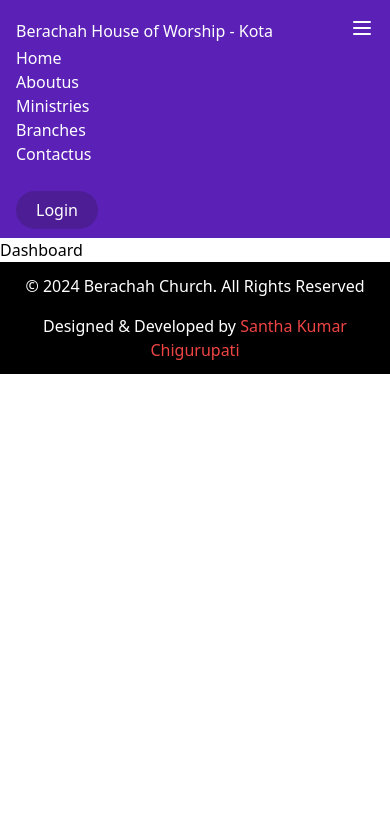
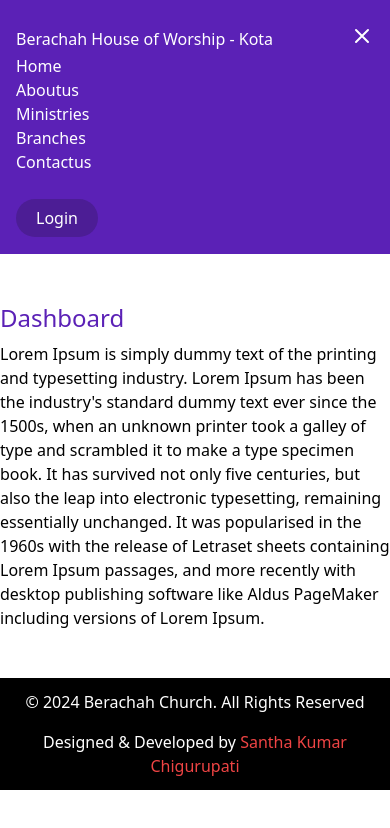
Before and after one commit to itsjohnuser/berachah-house-of-worship, a React (Create React App) app: page /dashboard in a window 390 px wide. Both pictures are taken after a click on the button 362 px from the left and 28 px from the top of the page. Shown: the top 828 px of the page. Built offline with nearby package versions, Linux system fonts and the light colour scheme.

Commit message:
worked on toggle menu & close menu with responsive design

```diff
--- a/src/components/Aboutus.js
+++ b/src/components/Aboutus.js
@@ -1,7 +1,50 @@
 import React from "react";
 
 const Aboutus = () => {
-  return <div>Aboutus</div>;
+  return (
+    <>
+      {/* <div className="breadcrumb bg-violet-600 text-white">
+        <div className="w-full md:w-[1024px] mx-auto">
+          <div className="py-2 px-4 md:px-0">
+            <nav aria-label="Breadcrumb" className="flex">
+              <ol className="flex items-center">
+                <li>
+                  <div>
+                    <a href="#" className="flex items-center gap-4">
+                      <svg xmlns="http://www.w3.org/2000/svg" viewBox="0 0 20 20" fill="currentColor" aria-hidden="true" data-slot="icon" className="ol st vj w-4 h-4">
+                        <path fillRule="evenodd" d="M9.293 2.293a1 1 0 0 1 1.414 0l7 7A1 1 0 0 1 17 11h-1v6a1 1 0 0 1-1 1h-2a1 1 0 0 1-1-1v-3a1 1 0 0 0-1-1H9a1 1 0 0 0-1 1v3a1 1 0 0 1-1 1H5a1 1 0 0 1-1-1v-6H3a1 1 0 0 1-.707-1.707l7-7Z" clipRule="evenodd"></path>
+                      </svg>
+                      <span className="">Home</span>
+                    </a>
+                  </div>
+                </li>
+                <li>
+                  <div className="flex items-center gap-4">
+                    <svg xmlns="http://www.w3.org/2000/svg" viewBox="0 0 20 20" fill="currentColor" aria-hidden="true" data-slot="icon" className="ol st vj azc w-4 h-4">
+                      <path fillRule="evenodd" d="M8.22 5.22a.75.75 0 0 1 1.06 0l4.25 4.25a.75.75 0 0 1 0 1.06l-4.25 4.25a.75.75 0 0 1-1.06-1.06L11.94 10 8.22 6.28a.75.75 0 0 1 0-1.06Z" clipRule="evenodd"></path>
+                    </svg>
+                    <a href="#" className="">Projects</a>
+                  </div>
+                </li>
+                <li>
+                  <div className="flex items-center gap-4">
+                    <svg xmlns="http://www.w3.org/2000/svg" viewBox="0 0 20 20" fill="currentColor" aria-hidden="true" data-slot="icon" className="ol st vj azc w-4 h-4">
+                      <path fillRule="evenodd" d="M8.22 5.22a.75.75 0 0 1 1.06 0l4.25 4.25a.75.75 0 0 1 0 1.06l-4.25 4.25a.75.75 0 0 1-1.06-1.06L11.94 10 8.22 6.28a.75.75 0 0 1 0-1.06Z" clipRule="evenodd"></path>
+                      </svg>
+                      <a href="#" aria-current="page" className="">Project Nero</a>
+                    </div>
+                  </li>
+                </ol>
+              </nav>
+          </div>
+        </div>
+      </div> */}
+      <div className="w-full md:w-[1024px] mx-auto my-5 md:my-12 p-5 md:p-0">
+        <h1 className="text-2xl text-violet-800 mb-2">About Us</h1>
+        <p>Lorem Ipsum is simply dummy text of the printing and typesetting industry. Lorem Ipsum has been the industry's standard dummy text ever since the 1500s, when an unknown printer took a galley of type and scrambled it to make a type specimen book. It has survived not only five centuries, but also the leap into electronic typesetting, remaining essentially unchanged. It was popularised in the 1960s with the release of Letraset sheets containing Lorem Ipsum passages, and more recently with desktop publishing software like Aldus PageMaker including versions of Lorem Ipsum.</p>
+      </div>
+    </>
+  );
 };
 
 export default Aboutus;
--- a/src/components/Branches.js
+++ b/src/components/Branches.js
@@ -1,7 +1,12 @@
 import React from "react";
 
 const Branches = () => {
-  return <div>Branches</div>;
+  return (
+    <div className="w-full md:w-[1024px] mx-auto my-5 md:my-12 p-5 md:p-0">
+        <h1 className="text-2xl text-violet-800 mb-2">Branches</h1>
+        <p>Lorem Ipsum is simply dummy text of the printing and typesetting industry. Lorem Ipsum has been the industry's standard dummy text ever since the 1500s, when an unknown printer took a galley of type and scrambled it to make a type specimen book. It has survived not only five centuries, but also the leap into electronic typesetting, remaining essentially unchanged. It was popularised in the 1960s with the release of Letraset sheets containing Lorem Ipsum passages, and more recently with desktop publishing software like Aldus PageMaker including versions of Lorem Ipsum.</p>
+      </div>
+  );
 };
 
 export default Branches;
--- a/src/components/Contactus.js
+++ b/src/components/Contactus.js
@@ -1,7 +1,12 @@
 import React from "react";
 
 const Contactus = () => {
-  return <div>Contactus</div>;
+  return (
+    <div className="w-full md:w-[1024px] mx-auto my-5 md:my-12 p-5 md:p-0">
+        <h1 className="text-2xl text-violet-800 mb-2">Contactus</h1>
+        <p>Lorem Ipsum is simply dummy text of the printing and typesetting industry. Lorem Ipsum has been the industry's standard dummy text ever since the 1500s, when an unknown printer took a galley of type and scrambled it to make a type specimen book. It has survived not only five centuries, but also the leap into electronic typesetting, remaining essentially unchanged. It was popularised in the 1960s with the release of Letraset sheets containing Lorem Ipsum passages, and more recently with desktop publishing software like Aldus PageMaker including versions of Lorem Ipsum.</p>
+      </div>
+  );
 };
 
 export default Contactus;
--- a/src/components/Dashboard.js
+++ b/src/components/Dashboard.js
@@ -1,7 +1,12 @@
 import React from "react";
 
 const Dashboard = () => {
-  return <div>Dashboard</div>;
+  return (
+    <div className="w-full md:w-[1024px] mx-auto my-12">
+        <h1 className="text-2xl text-violet-800 mb-2">Dashboard</h1>
+        <p>Lorem Ipsum is simply dummy text of the printing and typesetting industry. Lorem Ipsum has been the industry's standard dummy text ever since the 1500s, when an unknown printer took a galley of type and scrambled it to make a type specimen book. It has survived not only five centuries, but also the leap into electronic typesetting, remaining essentially unchanged. It was popularised in the 1960s with the release of Letraset sheets containing Lorem Ipsum passages, and more recently with desktop publishing software like Aldus PageMaker including versions of Lorem Ipsum.</p>
+      </div>
+  );
 };
 
 export default Dashboard;
--- a/src/components/Header.js
+++ b/src/components/Header.js
@@ -44,7 +44,7 @@
 
   return (
     <>
-      <header className="bg-violet-800 text-white p-4">
+      <header className="bg-violet-800 text-white p-4 py-6">
         <div className="w-full md:w-[1024px] mx-auto">
           <nav className="">
             <div className="flex justify-between items-center gap-10 ">
@@ -56,18 +56,33 @@
                 {/* Hamburger Menu */}
                 <div className="md:hidden">
                   <button className="text-white" onClick={toggleMenu}>
+                    {
+                      isMenuOpen ? (
                         <svg
-                      fill='none'
+                          fill="none"
                           stroke="currentColor"
                           strokeLinecap="round"
                           strokeLinejoin="round"
                           strokeWidth={2}
                           viewBox="0 0 24 24"
                           className="w-6 h-6"
-
                         >
-                      <path d="M4 6h16M4 12h16M4 18h16"></path>
+                          <path d="M6 18L18 6M6 6l12 12" />
                         </svg>
+                      ) : (
+                        <svg
+                          fill="none"
+                          stroke="currentColor"
+                          strokeLinecap="round"
+                          strokeLinejoin="round"
+                          strokeWidth={2}
+                          viewBox="0 0 24 24"
+                          className="w-6 h-6"
+                        >
+                          <path d="M4 6h16M4 12h16M4 18h16" />
+                        </svg>
+                      )
+                    }
                   </button>
                 </div>
                 <div className="hidden md:flex flex-start gap-8">
@@ -126,19 +141,19 @@
                   isMenuOpen ? (
                     <div className="flex-col md:hidden flex gap-8">
                       <ul className="">
-                        <li>
+                        <li onClick={() => setIsMenuOpen(false)}>
                           <Link to="/">Home</Link>
                         </li>
-                        <li>
+                        <li onClick={() => setIsMenuOpen(false)}>
                           <Link to="/aboutus">Aboutus</Link>
                         </li>
-                        <li>
+                        <li onClick={() => setIsMenuOpen(false)}>
                           <Link to="/ministries">Ministries</Link>
                         </li>
-                        <li>
+                        <li onClick={() => setIsMenuOpen(false)}>
                           <Link to="/branches">Branches</Link>
                         </li>
-                        <li>
+                        <li onClick={() => setIsMenuOpen(false)}>
                           <Link to="/contactus">Contactus</Link>
                         </li>
                       </ul>
@@ -162,14 +177,6 @@
                                   Login
                                 </Link>
                               </li>
-                        {/* <li>
-                          <Link
-                            to="/register"
-                            className="bg-violet-900 text-white px-5 py-2 rounded-full"
-                          >
-                            Register
-                          </Link>
-                        </li> */}
                             </>
                           )}
                       </ul>
--- a/src/components/Home.js
+++ b/src/components/Home.js
@@ -1,15 +1,11 @@
 import React from "react";
 import { bannerimg2 } from "../utils/constants";
-import Header from "./Header";
-import Footer from "./Footer";
 
 const Home = () => {
   return (
     <>
-      {/* <Header /> */}
       <img src={bannerimg2} alt="church" className="w-full" />
       <div className="w-[1024px] mx-auto"></div>
-      {/* <Footer /> */}
     </>
   );
 };
--- a/src/components/Ministries.js
+++ b/src/components/Ministries.js
@@ -1,7 +1,12 @@
 import React from "react";
 
 const Ministries = () => {
-  return <div>Ministries</div>;
+  return (
+    <div className="w-full md:w-[1024px] mx-auto my-5 md:my-12 p-5 md:p-0">
+        <h1 className="text-2xl text-violet-800 mb-2">Ministries</h1>
+        <p>Lorem Ipsum is simply dummy text of the printing and typesetting industry. Lorem Ipsum has been the industry's standard dummy text ever since the 1500s, when an unknown printer took a galley of type and scrambled it to make a type specimen book. It has survived not only five centuries, but also the leap into electronic typesetting, remaining essentially unchanged. It was popularised in the 1960s with the release of Letraset sheets containing Lorem Ipsum passages, and more recently with desktop publishing software like Aldus PageMaker including versions of Lorem Ipsum.</p>
+      </div>
+  );
 };
 
 export default Ministries;
```
Lines whose indentation alone changed are shown as unchanged.
